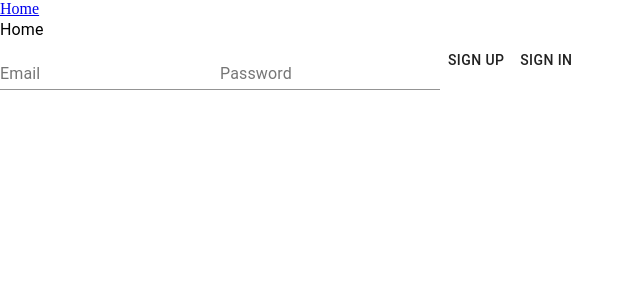
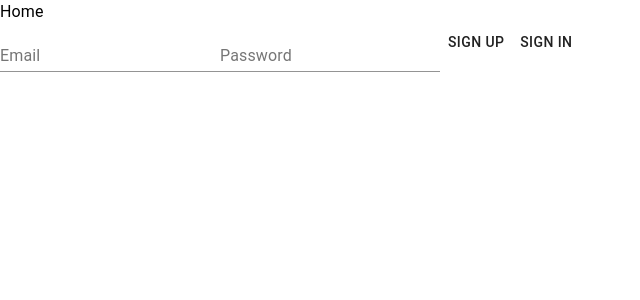
Before and after one commit to NaderNasr/tinyURL, a React (Create React App) app: page / in a window 1280 px wide. Shown: the top 300 px of the page, without its empty margins (0-640 px from the left). Built offline with nearby package versions, Linux system fonts and the light colour scheme; no server answers.

Commit message:
add params route

```diff
--- a/src/App.js
+++ b/src/App.js
@@ -1,5 +1,5 @@
 import React, { useEffect, useState } from 'react'
-import { BrowserRouter as Router, Routes, Route, Link, Navigate } from "react-router-dom"
+import { BrowserRouter as Router, Routes, Route, Link } from "react-router-dom"
 import { Box } from '@material-ui/core'
 import UseAnimations from 'react-useanimations';
 // EVERY ANIMATION NEEDS TO BE IMPORTED FIRST -> YOUR BUNDLE WILL INCLUDE ONLY WHAT IT NEEDS
@@ -10,6 +10,7 @@ import Account from "./components/Account/Account"
 import Home from "./components/Home/Home"
 
 import './App.css'
+import RedirectLink from './components/Redirect/RedirectLink';
 
 const App = () => {
 
@@ -32,9 +33,9 @@ const App = () => {
   // console.log(user)
   return (
     <Router>
-      {!user ? <Link to='/'>Home</Link> : <Link to='/account'>Account</Link>}
       <Routes>
         <Route exact path="/" element={!user ? <Home/> : <Account />} />
+        <Route path='/:shortHash' element={<RedirectLink/>}/>
       </Routes>
     </Router>
   )
```
